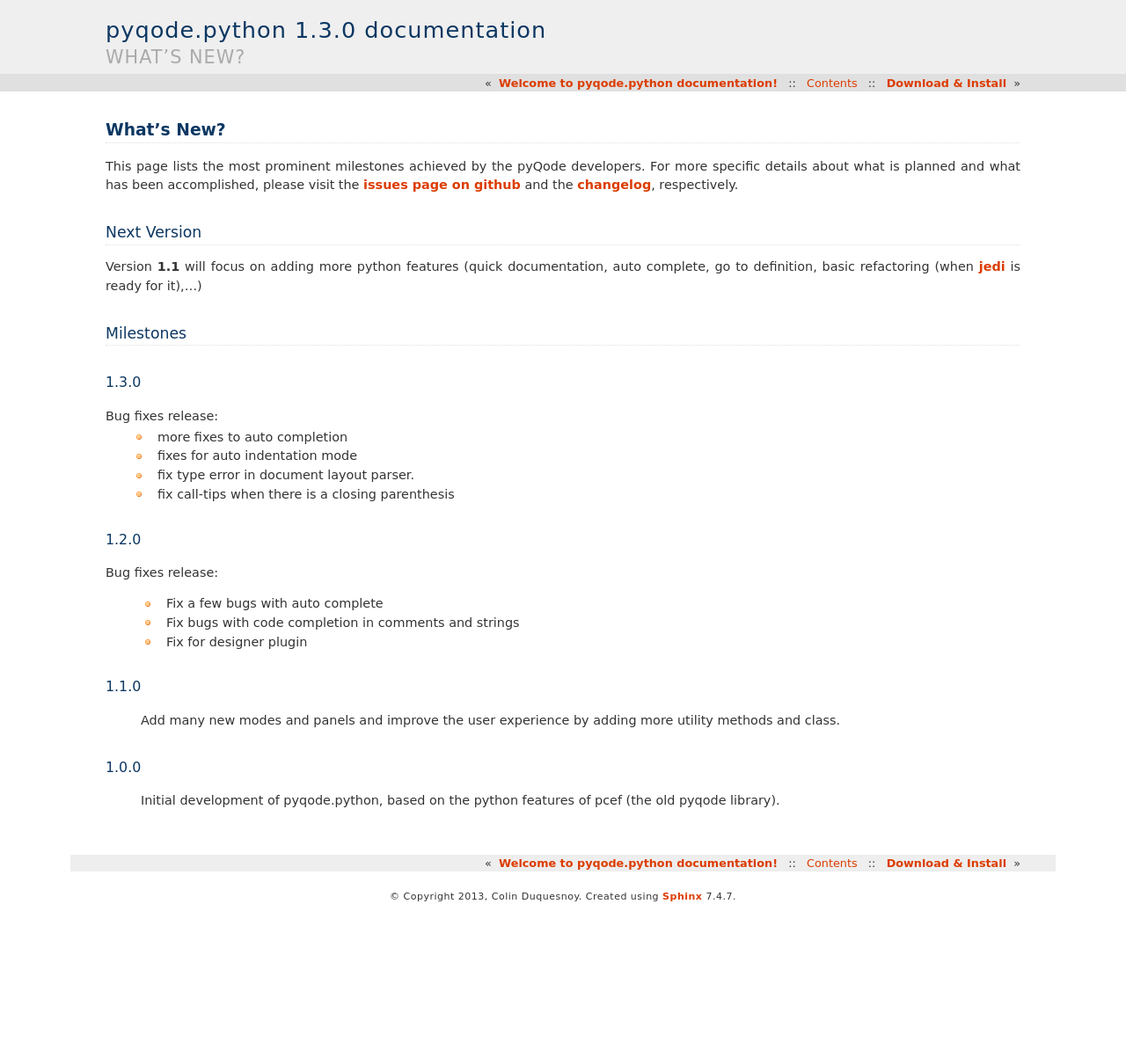
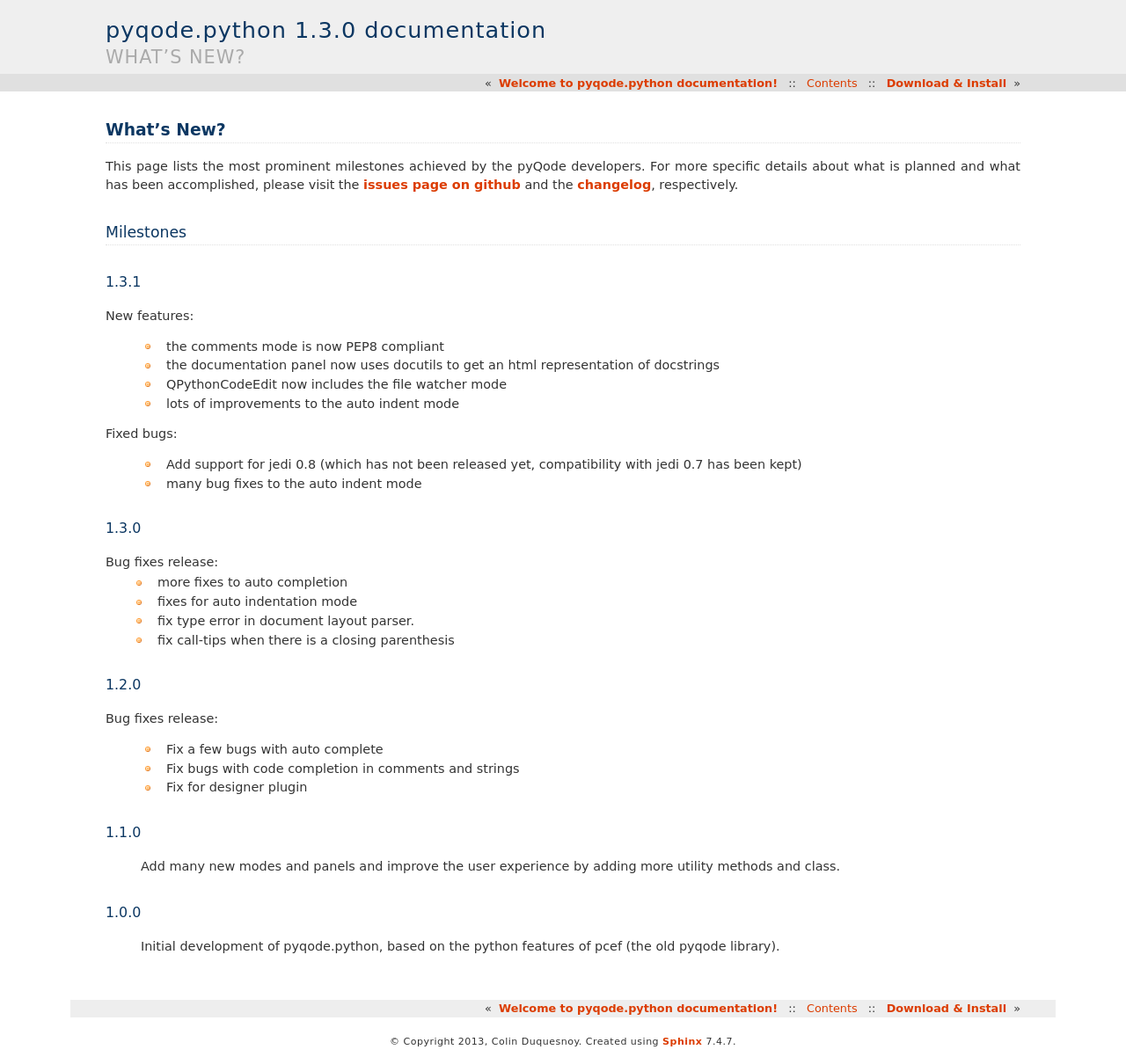
Before and after one commit to pyQode/pyqode.python, a Sphinx documentation site: the page built from doc/source/whats_new.rst, in a window 1280 px wide. Shown: the whole page at 88% size. Built offline with Sphinx 7.4.7, drawn with Linux system fonts in a browser that asks for light colours; formulas are drawn with MathJax 3; before the commit the page ends 1036 px from its top, so only the background shows below that.

Commit message:
Update doc for version 1.3.1

```diff
--- a/doc/source/whats_new.rst
+++ b/doc/source/whats_new.rst
@@ -5,15 +5,26 @@ developers. For more specific details about what is planned and what has been
 accomplished, please visit the `issues page on github`_ and the
 :doc:`changelog </changelog>`, respectively.
 
-Next Version
-------------
-
-Version **1.1** will focus on adding more python features (quick documentation,
-auto complete, go to definition, basic refactoring (when `jedi`_ is ready
-for it),...)
 
 Milestones
 ----------
+
+1.3.1
++++++
+
+New features:
+
+    - the comments mode is now PEP8 compliant
+    - the documentation panel now uses docutils to get an html representation
+      of docstrings
+    - QPythonCodeEdit now includes the file watcher mode
+    - lots of improvements to the auto indent mode
+
+Fixed bugs:
+
+    - Add support for jedi 0.8 (which has not been released yet, compatibility
+      with jedi 0.7 has been kept)
+    - many bug fixes to the auto indent mode
 
 1.3.0
 +++++
```
Also changed, not shown: doc/source/changelog.rst (+19 -1 lines).
